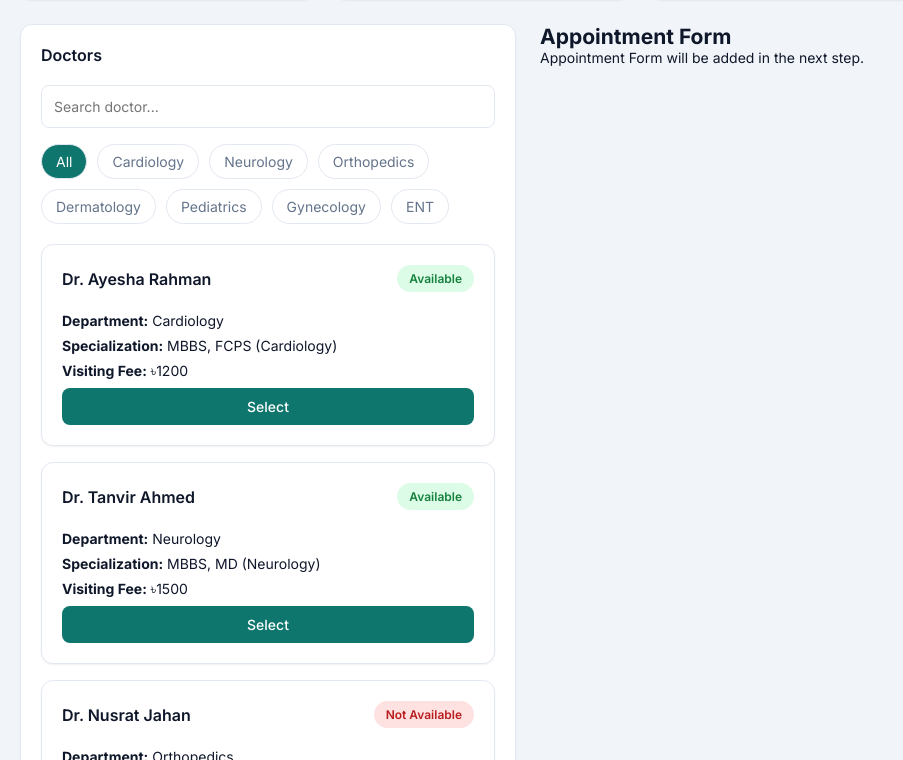
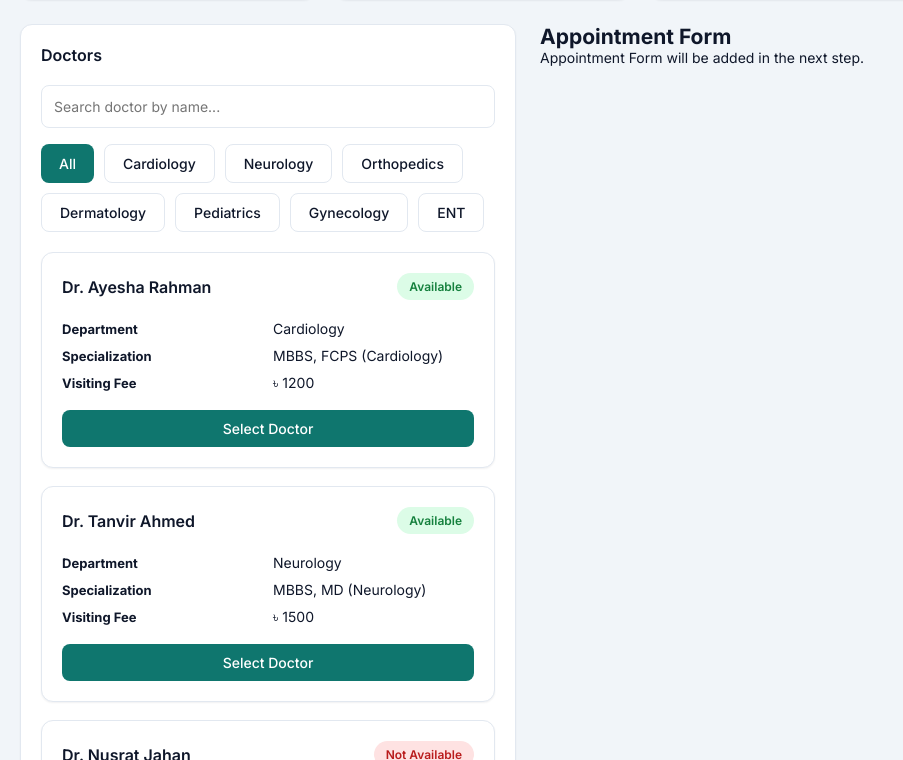
Before and after one commit to TanzumSamrin/medicare-dashboard-React-Vite-Frontend-Only-, a React (Vite) app: page / in a window 1280 px wide. Shown: the part 260-1020 px from the top of the page, without its empty margins (0-903 px from the left). Built offline with nearby package versions, Linux system fonts and the light colour scheme.

Commit message:
changing doctor panel

```diff
--- a/src/components/doctors/DoctorCard.jsx
+++ b/src/components/doctors/DoctorCard.jsx
@@ -2,19 +2,18 @@ import Card from "../ui/Card";
 import Button from "../ui/Button";
 import Badge from "../ui/Badge";
 
-// [REQ-4] Passing callback prop
+// REQ-2: Ternary Operator
+// REQ-4: Callback Props
 
 function DoctorCard({
   doctor,
-  selectedDoctorId,
+  isSelected,
   onSelectDoctor,
 }) {
-  const isSelected = selectedDoctorId === doctor.id;
-
   return (
     <div
       className={`doctor-card ${
-        isSelected ? "doctor-selected" : ""
+        isSelected ? "doctor-card-selected" : ""
       }`}
     >
       <Card
@@ -31,26 +30,33 @@ function DoctorCard({
           )
         }
       >
+        <div className="doctor-info">
+
           <p>
-          <strong>Department:</strong>{" "}
-          {doctor.department}
+            <strong>Department</strong>
           </p>
 
+          <p>{doctor.department}</p>
+
           <p>
-          <strong>Specialization:</strong>{" "}
-          {doctor.specialization}
+            <strong>Specialization</strong>
           </p>
 
+          <p>{doctor.specialization}</p>
+
           <p>
-          <strong>Visiting Fee:</strong> ৳
-          {doctor.visitingFee}
+            <strong>Visiting Fee</strong>
           </p>
+
+          <p>৳ {doctor.visitingFee}</p>
+
+        </div>
 
         <Button
           disabled={!doctor.available}
-          onClick={() => onSelectDoctor(doctor.id)}
+          onClick={() => onSelectDoctor(doctor)}
         >
-          {isSelected ? "Selected" : "Select"}
+          {isSelected ? "Selected" : "Select Doctor"}
         </Button>
       </Card>
     </div>
--- a/src/components/doctors/DoctorFilter.jsx
+++ b/src/components/doctors/DoctorFilter.jsx
@@ -1,41 +1,38 @@
+import Button from "../ui/Button";
+
 function DoctorFilter({
+  searchTerm,
+  selectedDepartment,
   departments,
-  selectedDepartment,
-  searchTerm,
+  onSearchChange,
   onDepartmentChange,
-  onSearchChange,
 }) {
   return (
-    <>
+    <div className="doctor-filter">
       <input
+        type="text"
         className="search-input"
-        type="text"
-        placeholder="Search doctor..."
+        placeholder="Search doctor by name..."
         value={searchTerm}
-        onChange={(e) =>
-          onSearchChange(e.target.value)
-        }
+        onChange={(e) => onSearchChange(e.target.value)}
       />
 
-      <div className="filter-chips">
+      <div className="department-list">
         {departments.map((department) => (
-          <button
+          <Button
             key={department}
-            type="button"
-            className={
+            variant={
               selectedDepartment === department
-                ? "chip active-chip"
-                : "chip"
+                ? "primary"
+                : "secondary"
             }
-            onClick={() =>
-              onDepartmentChange(department)
-            }
+            onClick={() => onDepartmentChange(department)}
           >
             {department}
-          </button>
+          </Button>
         ))}
       </div>
-    </>
+    </div>
   );
 }
 
--- a/src/components/doctors/DoctorList.jsx
+++ b/src/components/doctors/DoctorList.jsx
@@ -1,30 +1,32 @@
-
 import DoctorCard from "./DoctorCard";
 import EmptyState from "../ui/EmptyState";
 
-// [REQ-1] Render list using .map()
+// REQ-1
+// Rendering using map()
 
 function DoctorList({
   doctors,
-  selectedDoctorId,
+  selectedDoctor,
   onSelectDoctor,
 }) {
   if (doctors.length === 0) {
     return (
       <EmptyState
         title="No Doctors Found"
-        message="Try changing the search or department."
+        message="Try another search or department."
       />
     );
   }
 
   return (
-    <div className="doctor-grid">
+    <div className="doctor-list">
       {doctors.map((doctor) => (
         <DoctorCard
           key={doctor.id}
           doctor={doctor}
-          selectedDoctorId={selectedDoctorId}
+          isSelected={
+            selectedDoctor?.id === doctor.id
+          }
           onSelectDoctor={onSelectDoctor}
         />
       ))}
--- a/src/components/doctors/DoctorPanel.jsx
+++ b/src/components/doctors/DoctorPanel.jsx
@@ -4,57 +4,69 @@ import Card from "../ui/Card";
 import DoctorFilter from "./DoctorFilter";
 import DoctorList from "./DoctorList";
 
-// [REQ-3] Lifting state up:
-// selectedDoctorId lives in App and is shared by
-// DoctorPanel -> DoctorList -> DoctorCard
-// and later AppointmentForm.
+// REQ-3
+// Lifting State Up
+// selectedDoctor state lives in App
+// DoctorPanel receives it via props
 
 function DoctorPanel({
   doctors,
-  selectedDoctorId,
+  selectedDoctor,
   onSelectDoctor,
 }) {
   const [searchTerm, setSearchTerm] = useState("");
+
   const [selectedDepartment, setSelectedDepartment] =
     useState("All");
 
-  // Generate department chips dynamically
+  // Dynamic Department List
   const departments = useMemo(() => {
-    const uniqueDepartments = [
+    const unique = [
       ...new Set(
         doctors.map((doctor) => doctor.department)
       ),
     ];
 
-    return ["All", ...uniqueDepartments];
+    return ["All", ...unique];
   }, [doctors]);
 
-  // Search + Department Filter
-  const filteredDoctors = doctors.filter((doctor) => {
-    const matchesDepartment =
-      selectedDepartment === "All" ||
-      doctor.department === selectedDepartment;
+  // Search + Filter
+  const filteredDoctors = useMemo(() => {
+    return doctors.filter((doctor) => {
+      const departmentMatch =
+        selectedDepartment === "All" ||
+        doctor.department ===
+          selectedDepartment;
 
-    const matchesSearch = doctor.name
-      .toLowerCase()
-      .includes(searchTerm.toLowerCase());
+      const searchMatch = doctor.name
+        .toLowerCase()
+        .includes(searchTerm.toLowerCase());
 
-    return matchesDepartment && matchesSearch;
-  });
+      return departmentMatch && searchMatch;
+    });
+  }, [
+    doctors,
+    searchTerm,
+    selectedDepartment,
+  ]);
 
   return (
     <Card title="Doctors">
       <DoctorFilter
+        searchTerm={searchTerm}
+        selectedDepartment={
+          selectedDepartment
+        }
         departments={departments}
-        selectedDepartment={selectedDepartment}
-        searchTerm={searchTerm}
-        onDepartmentChange={setSelectedDepartment}
         onSearchChange={setSearchTerm}
+        onDepartmentChange={
+          setSelectedDepartment
+        }
       />
 
       <DoctorList
         doctors={filteredDoctors}
-        selectedDoctorId={selectedDoctorId}
+        selectedDoctor={selectedDoctor}
         onSelectDoctor={onSelectDoctor}
       />
     </Card>
--- a/src/index.css
+++ b/src/index.css
@@ -462,3 +462,77 @@ textarea.form-control {
   font-size: 12px;
   color: var(--danger);
 }
+
+/* ===========================
+Doctor List
+=========================== */
+
+.doctor-list{
+display:grid;
+gap:18px;
+}
+
+.doctor-card{
+transition:.25s;
+}
+
+.doctor-card-selected .card{
+border:2px solid var(--primary);
+background:var(--primary-soft);
+}
+
+.doctor-info{
+display:grid;
+grid-template-columns:1fr 1fr;
+gap:10px;
+margin-bottom:18px;
+}
+
+.doctor-info strong{
+font-size:13px;
+}
+
+.doctor-card button{
+width:100%;
+}
+
+
+/* =====================================
+Doctor Filter
+===================================== */
+
+.doctor-filter {
+  margin-bottom: 20px;
+}
+
+.search-input {
+  width: 100%;
+  padding: 12px;
+  border: 1px solid var(--border);
+  border-radius: var(--radius-input);
+  margin-bottom: 16px;
+  font-size: 14px;
+}
+
+.search-input:focus {
+  outline: none;
+  border-color: var(--primary);
+}
+
+.department-list {
+  display: flex;
+  flex-wrap: wrap;
+  gap: 10px;
+}
+
+/* Secondary Button */
+
+.btn-secondary {
+  background: white;
+  color: var(--text-primary);
+  border: 1px solid var(--border);
+}
+
+.btn-secondary:hover {
+  background: var(--primary-soft);
+}
```
Lines whose indentation alone changed are shown as unchanged.
